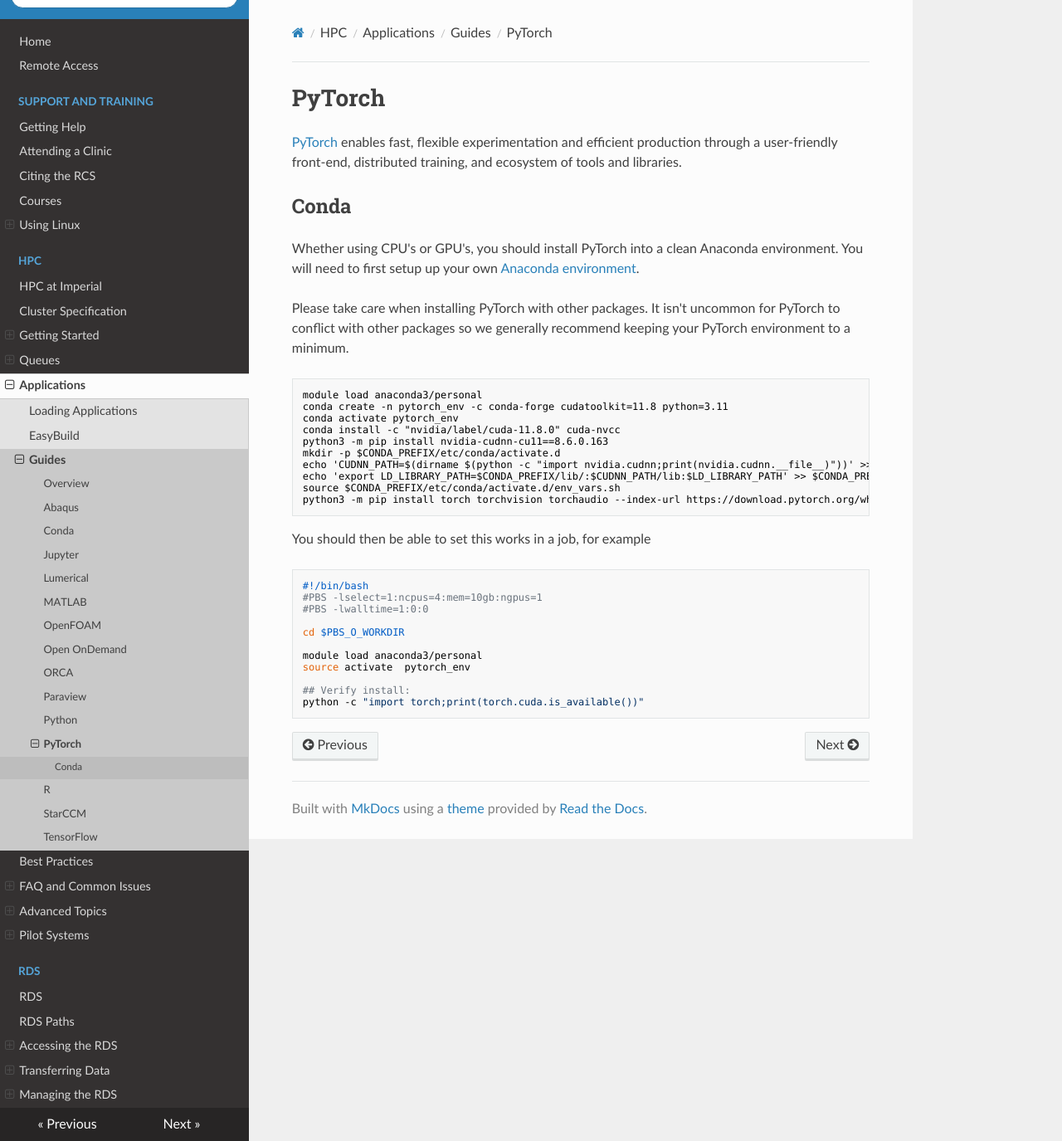
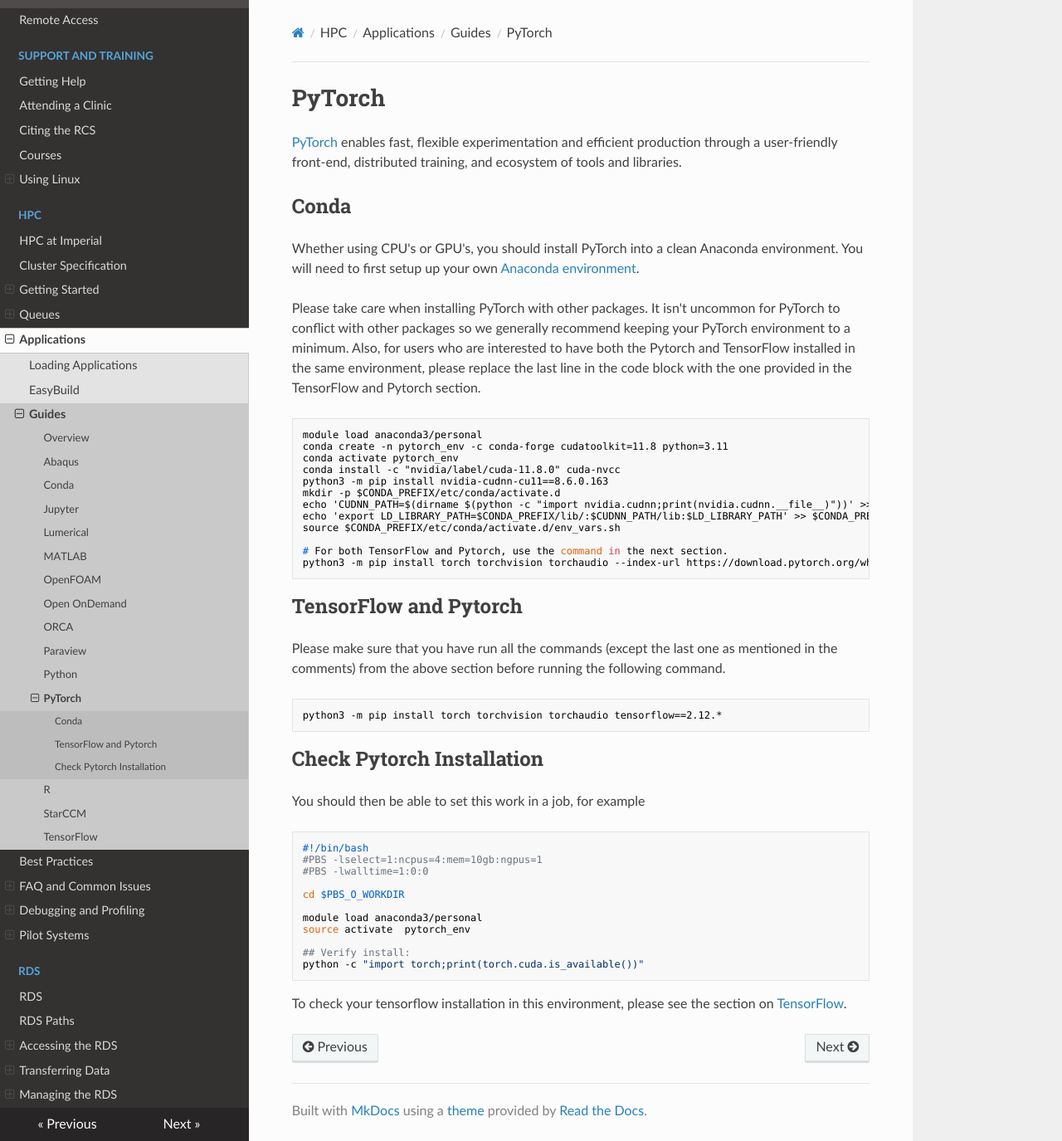
Before and after one commit to ImperialCollegeLondon/icl-rcs-user-guide, an MkDocs documentation site: the page built from docs/hpc/applications/guides/pytorch.md, in a window 1280 px wide and 1375 px high. Shown: the whole window at 83% size. Built offline with MkDocs 1.6.1, drawn with Linux system fonts in a browser that asks for light colours; nearby versions of some CDN libraries.

Commit message:
Added tensorflow and pytorch instructions

````diff
--- a/docs/hpc/applications/guides/pytorch.md
+++ b/docs/hpc/applications/guides/pytorch.md
@@ -5,7 +5,7 @@
 ## Conda
 Whether using  CPU's or GPU's, you should install PyTorch into a clean Anaconda environment. You will need to first setup up your own [Anaconda environment](./conda.md).
 
-Please take care when installing PyTorch with other packages. It isn't uncommon for PyTorch to conflict with other packages so we generally recommend keeping your PyTorch environment to a minimum.
+Please take care when installing PyTorch with other packages. It isn't uncommon for PyTorch to conflict with other packages so we generally recommend keeping your PyTorch environment to a minimum. Also, for users who are interested to have both the Pytorch and TensorFlow installed in the same environment, please replace the last line in the code block  with the one provided in the TensorFlow and Pytorch section.
 
 ```console
 module load anaconda3/personal
@@ -17,10 +17,22 @@ mkdir -p $CONDA_PREFIX/etc/conda/activate.d
 echo 'CUDNN_PATH=$(dirname $(python -c "import nvidia.cudnn;print(nvidia.cudnn.__file__)"))' >> $CONDA_PREFIX/etc/conda/activate.d/env_vars.sh
 echo 'export LD_LIBRARY_PATH=$CONDA_PREFIX/lib/:$CUDNN_PATH/lib:$LD_LIBRARY_PATH' >> $CONDA_PREFIX/etc/conda/activate.d/env_vars.sh
 source $CONDA_PREFIX/etc/conda/activate.d/env_vars.sh
+
+# For both TensorFlow and Pytorch, use the command in the next section.
 python3 -m pip install torch torchvision torchaudio --index-url https://download.pytorch.org/whl/cu118
 ```
 
-You should then be able to set this works in a job, for example
+## TensorFlow and Pytorch
+
+Please make sure that you have run all the commands (except the last one as mentioned in the comments) from the above section before running the following command.
+
+```bash
+python3 -m pip install torch torchvision torchaudio tensorflow==2.12.*
+```
+
+## Check Pytorch Installation
+
+You should then be able to set this work in a job, for example
 
 ```bash
 #!/bin/bash
@@ -35,3 +47,5 @@ source activate  pytorch_env
 ## Verify install:
 python -c "import torch;print(torch.cuda.is_available())"
 ```
+
+To check your  tensorflow installation in this environment, please see the section on [TensorFlow](./tensorflow.md).
--- a/mkdocs.yml
+++ b/mkdocs.yml
@@ -80,7 +80,7 @@ nav:
       - Jobs causing issues with the RDS: hpc/faq/job-issues-rds.md
       - No such file or directory: hpc/faq/bad-interpreter.md
       - Same or Previous Code not working: hpc/faq/code-not-working.md
-    - Advanced Topics:
+    - Debugging and Profiling:
       - Overview: hpc/advanced/index.md
       - Thread Pinning: hpc/advanced/thread-pinning.md
       - Application Profiling:
````
Also changed, not shown: docs/hpc/applications/guides/tensorflow.md (+2 -0 lines).
